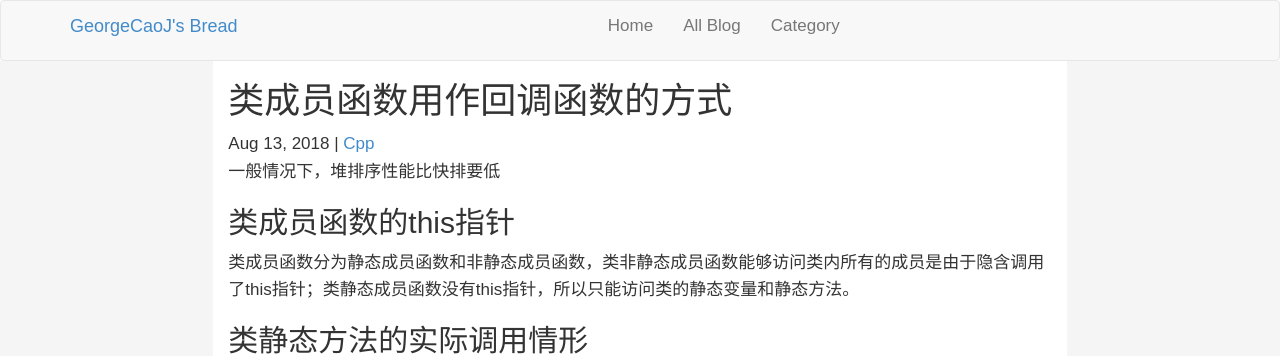
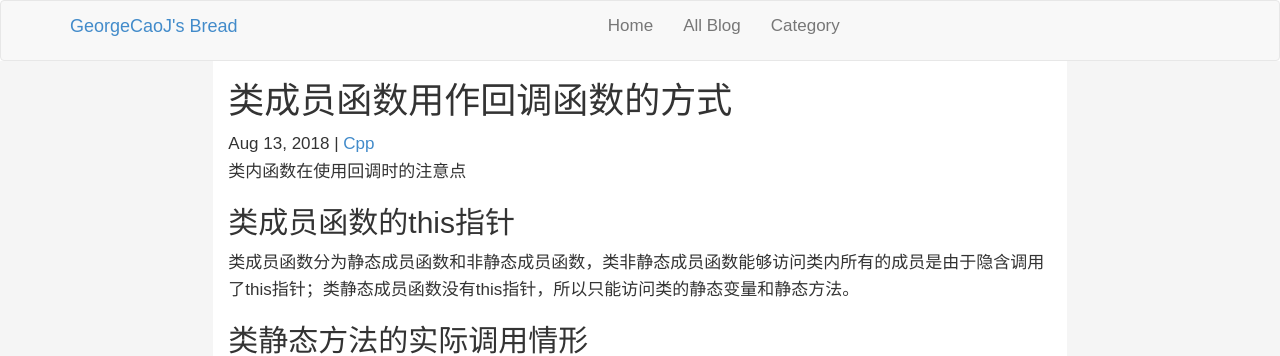
Before and after one commit to GeorgeCaoJ/blog, a Jekyll site: the page built from _posts/Cpp/2018-08-13-Class-Callback-Function.md, in a window 1280 px wide and 900 px high. Shown: the top 356 px of the window. Built offline with Jekyll 4.4.1, drawn with Linux system fonts in a browser that asks for light colours.

Commit message:
FIX: decp error

```diff
--- a/_posts/Cpp/2018-08-13-Class-Callback-Function.md
+++ b/_posts/Cpp/2018-08-13-Class-Callback-Function.md
@@ -2,7 +2,7 @@
 layout: pageshow
 title: 类成员函数用作回调函数的方式
 category: Cpp
-description: 一般情况下，堆排序性能比快排要低
+description: 类内函数在使用回调时的注意点
 ---
 
 ## 类成员函数的this指针
```
